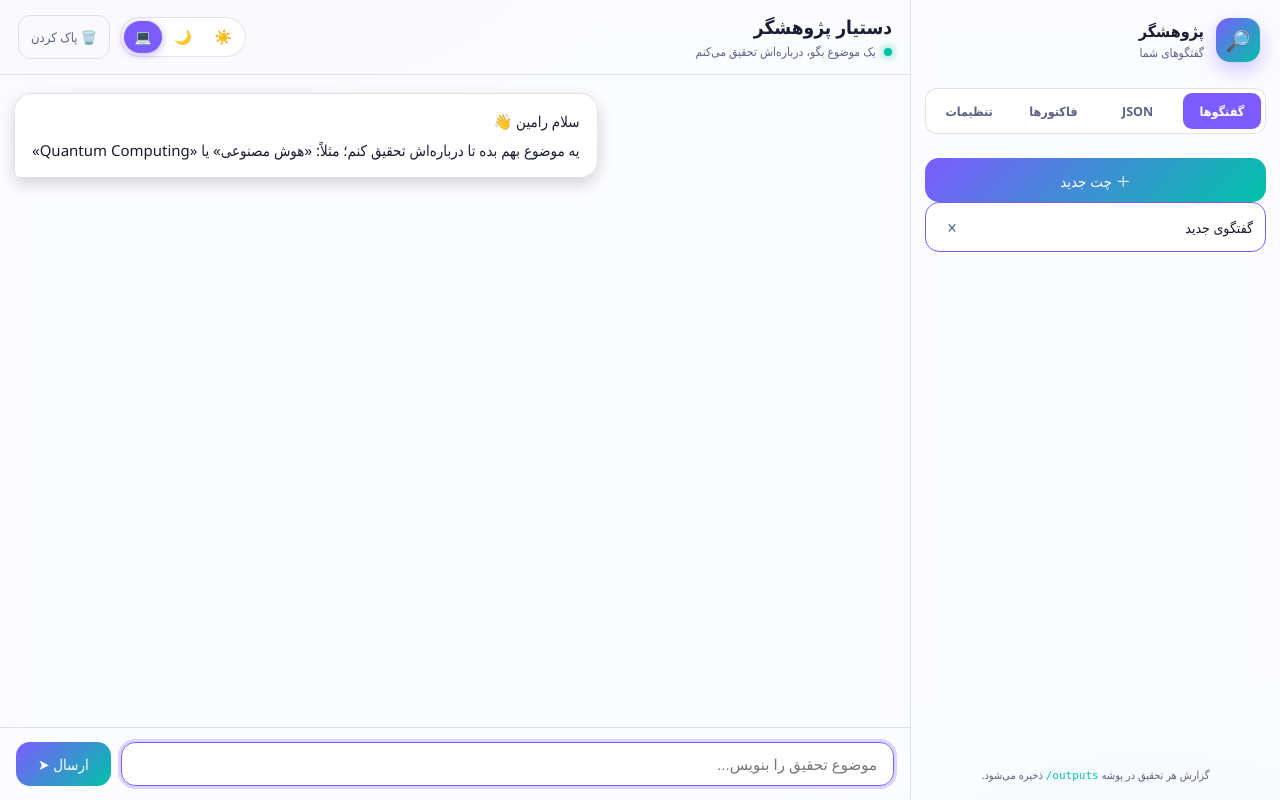
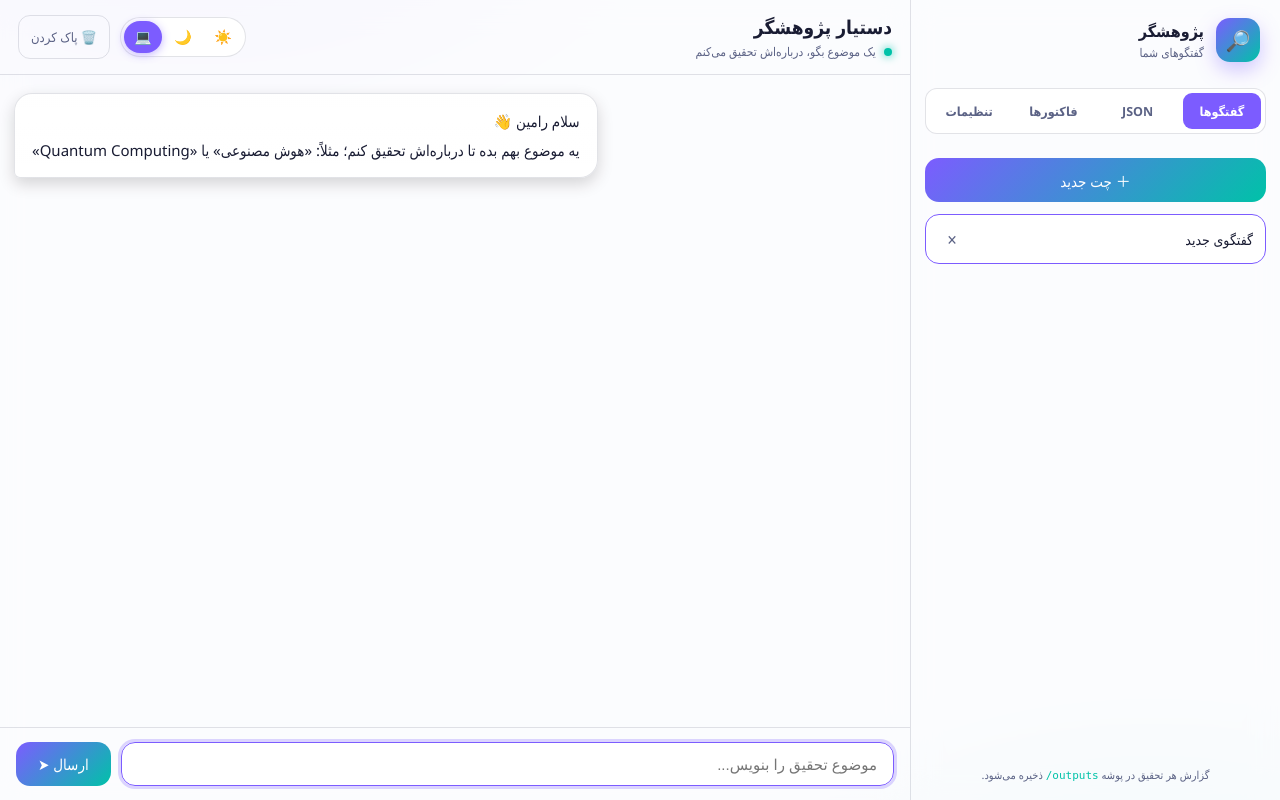
Before and after one commit to RaminBgrn/researcher-chatbot, a Flask app: page / in a window 1280 px wide. Run offline with Flask 3, Linux system fonts and the light colour scheme; data that the repository does not hold is empty.

Commit message:
Add spacing between new-chat button and chat list

```diff
--- a/static/style.css
+++ b/static/style.css
@@ -335,7 +335,7 @@ h1 { font-size: 19px; }
 .side-tab.active { background: var(--accent); color: #fff; }
 .side-tab:focus-visible { outline: 2px solid var(--accent); outline-offset: 2px; }
 .side-pane { flex: 1; min-height: 0; overflow-y: auto; }
-#pane-chats:not([hidden]) { display: flex; flex-direction: column; overflow: hidden; }
+#pane-chats:not([hidden]) { display: flex; flex-direction: column; overflow: hidden; gap: 12px; }
 
 /* ---------------- JSON ردیفی (درخت کلید/مقدار) ---------------- */
 .jt-wrap {
```
